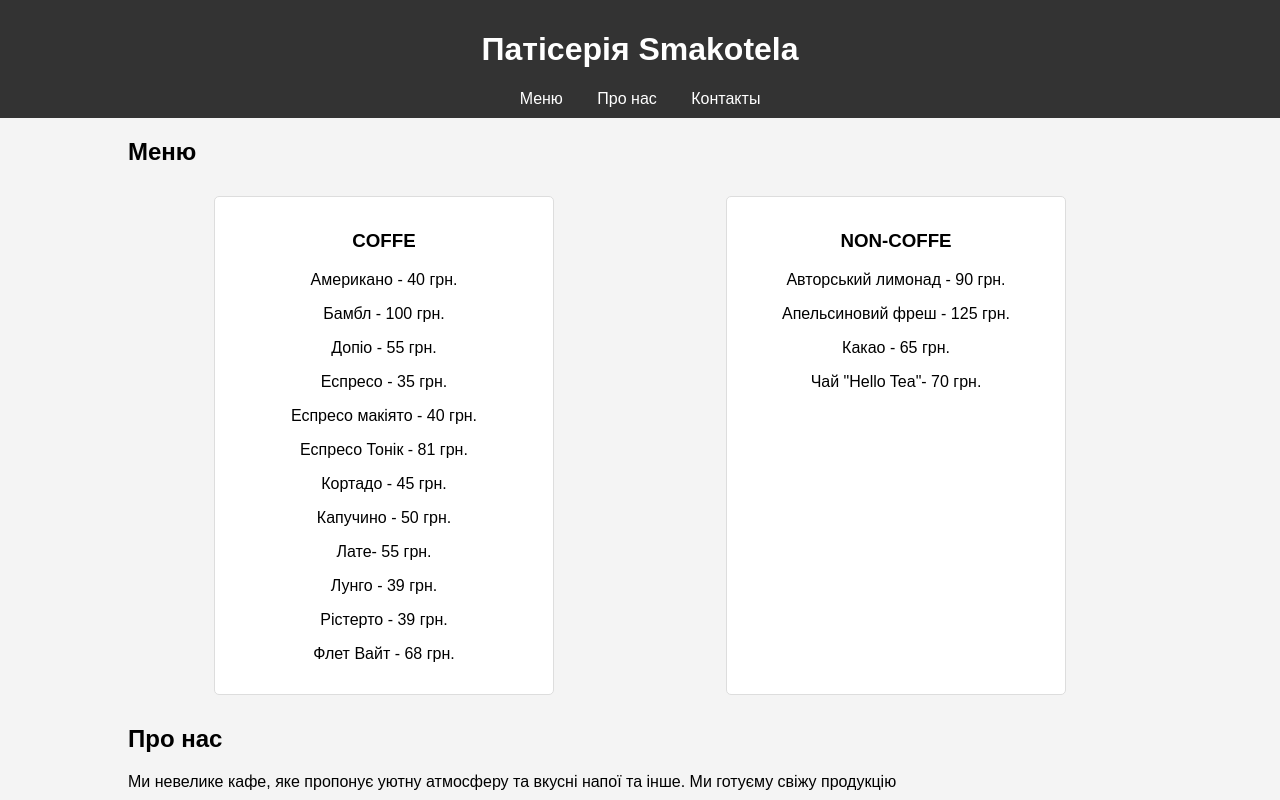
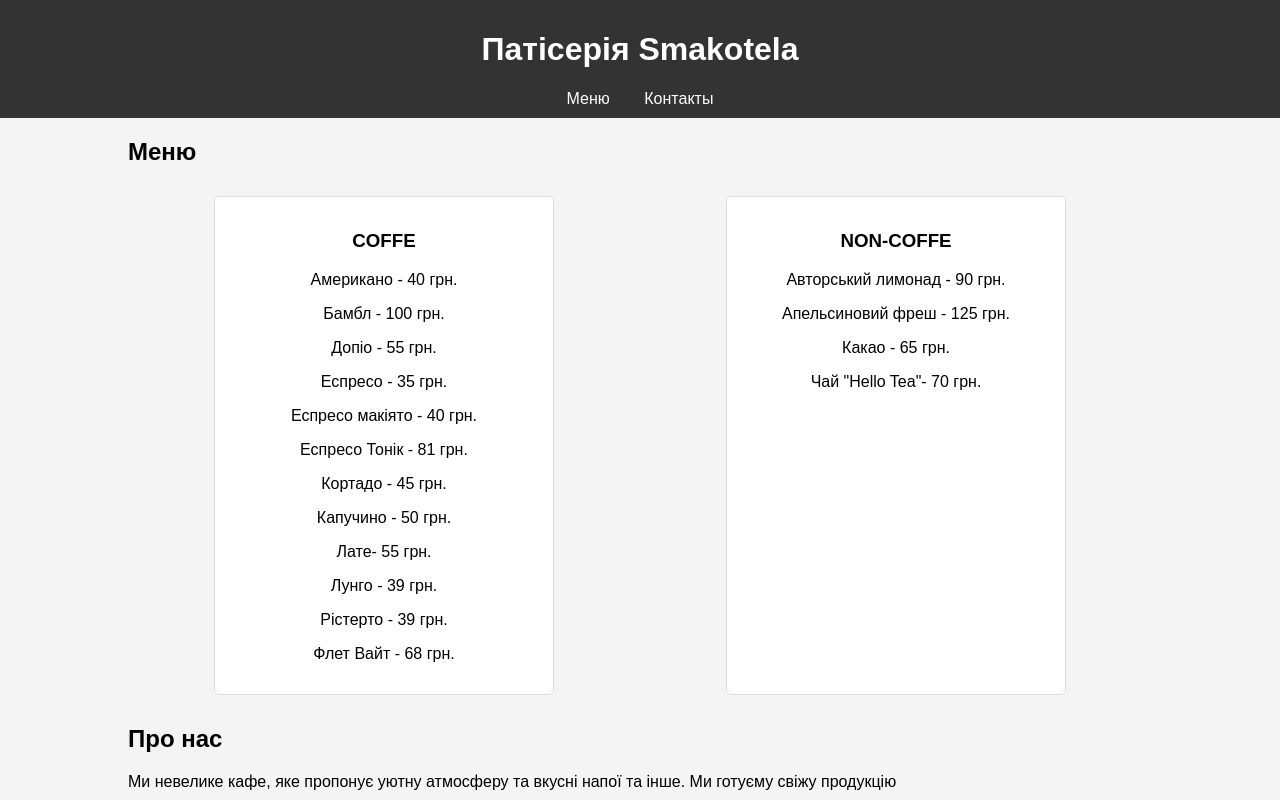
Before and after one commit to gggggggggggggggggggghh/Valentun, a plain HTML site: page index.html in a window 1280 px wide. Shown: the top 800 px of the page. Drawn offline with Linux system fonts and the light colour scheme.

Commit message:
Update index.html

```diff
--- a/index.html
+++ b/index.html
@@ -73,7 +73,6 @@
         <nav>
             <ul>
                 <li><a href="#menu">Меню</a></li>
-                <li><a href="#about">Про нас</a></li>
                 <li><a href="#contact">Контакты</a></li>
             </ul>
         </nav>
```
